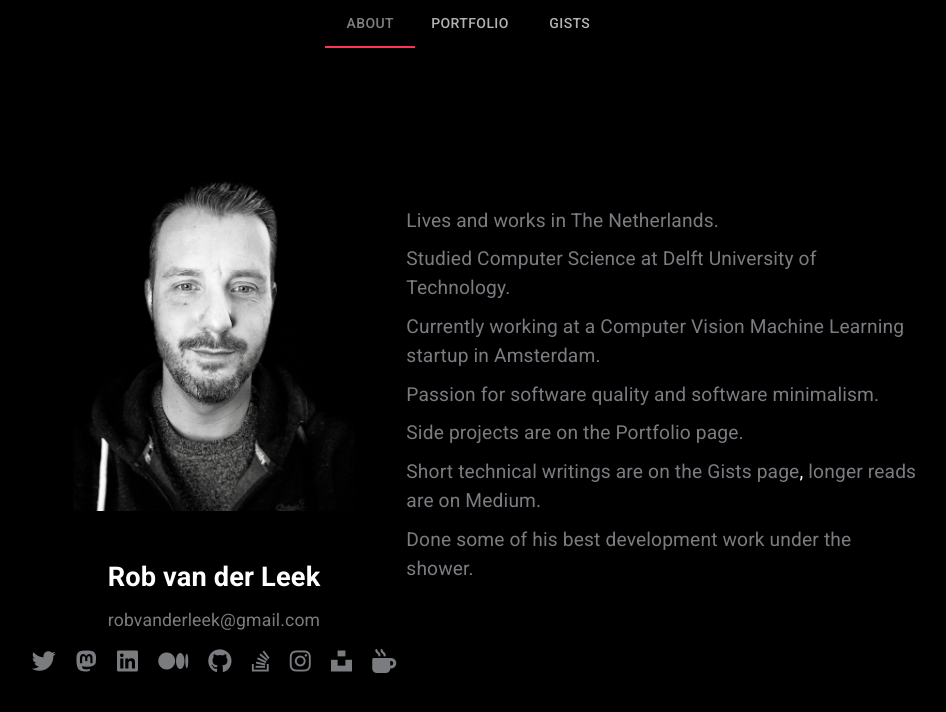
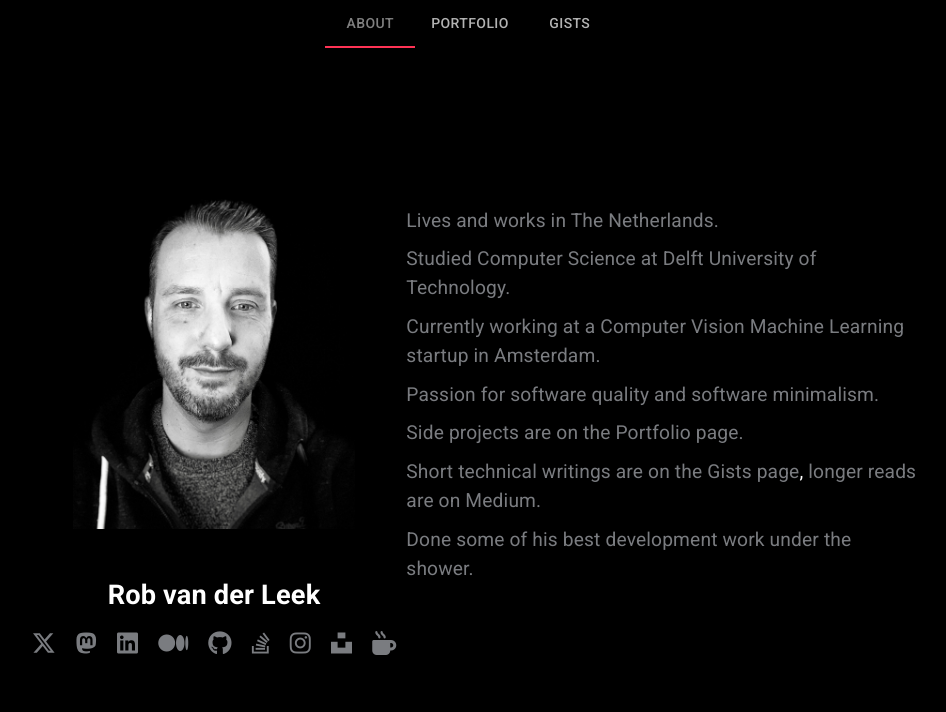
Before and after one commit to robvanderleek/robvanderleek.github.io, a React (Vite) app: page /#/ in a window 1280 px wide. Shown: the top 712 px of the page, without its empty margins (170-1116 px from the left). Built offline with nearby package versions, Linux system fonts and the light colour scheme.

Commit message:
Remove address

```diff
--- a/src/pages/about/About.tsx
+++ b/src/pages/about/About.tsx
@@ -11,9 +11,8 @@ export default function About() {
             <Contact>
                 <ProfileImage src={profile_picture} alt="This is me" width="282" height="375"/>
                 <h2>Rob van der Leek</h2>
-                <p><a href="mailto:robvanderleek@gmail.com">robvanderleek@gmail.com</a></p>
                 <span className="icons">
-                    <Hyperlink href="https://twitter.com/robvanderleek"><i className="fab fa-twitter"/></Hyperlink>
+                    <Hyperlink href="https://twitter.com/robvanderleek"><i className="fab fa-x-twitter"/></Hyperlink>
                     <Hyperlink href="https://mastodon.social/@robvanderleek"><i
                         className="fab fa-mastodon"/></Hyperlink>
                     <Hyperlink href="https://www.linkedin.com/in/rob-van-der-leek-66596962"><i
```
